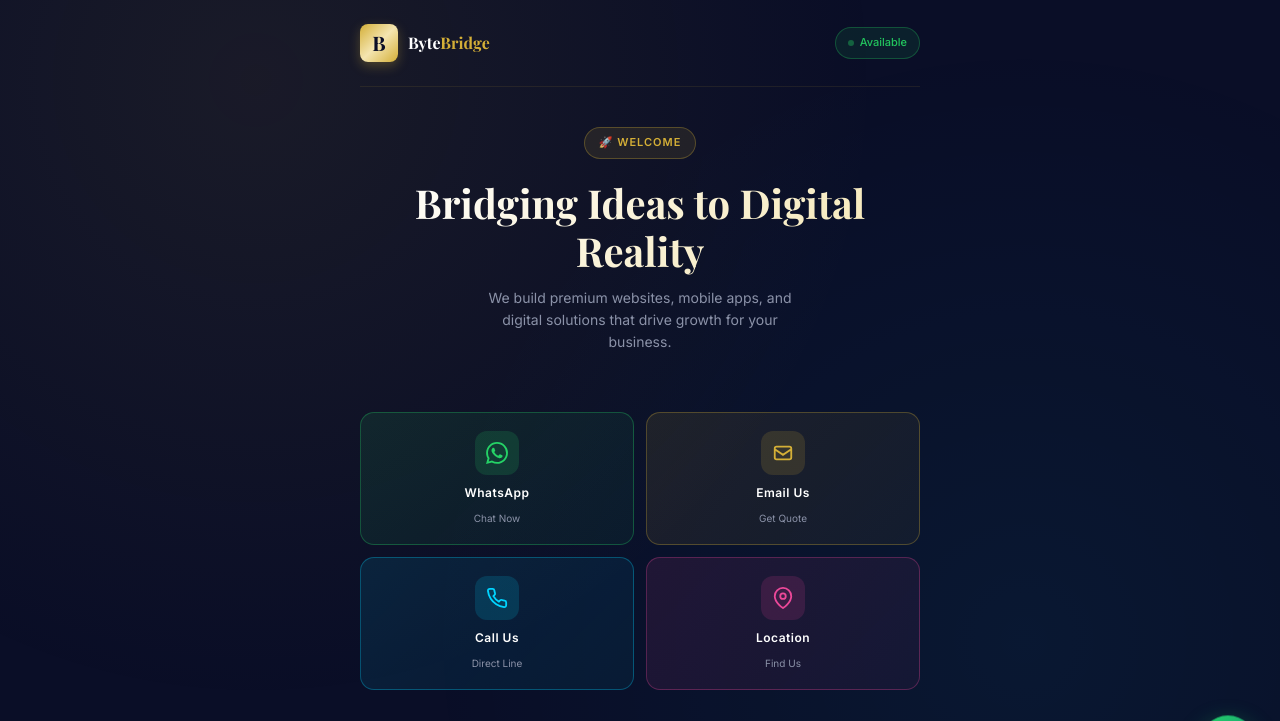
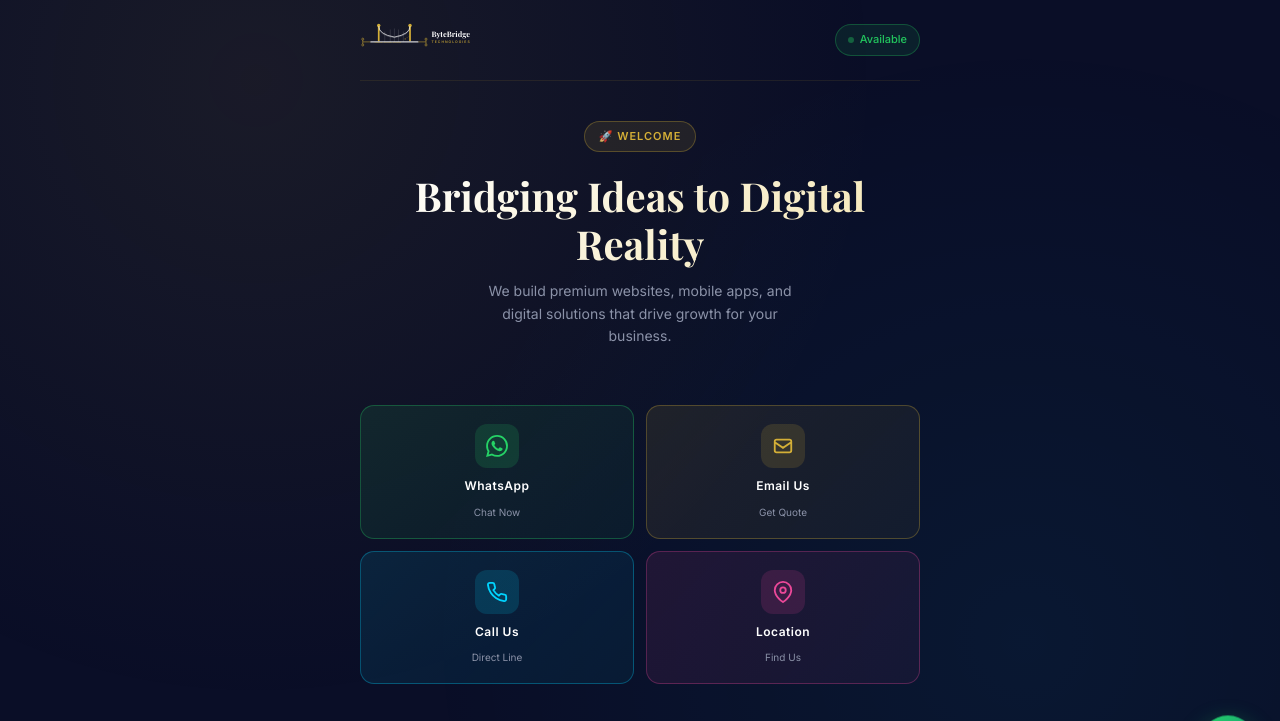
Before and after one commit to singhkrishna7481/ByteBridge, a plain HTML site: page index.html in a window 1280 px wide. Shown: the top 721 px of the page. Drawn offline with nearby package versions, Linux system fonts and the light colour scheme.

Commit message:
Update logo to use SVG and clean up styles
Replaced logo icon and text with an SVG logo. Adjusted logo gap and removed unused styles.

```diff
--- a/index.html
+++ b/index.html
@@ -71,33 +71,15 @@
   .logo {
     display: flex;
     align-items: center;
-    gap: 10px;
+    gap: 0;
   }
 
-  .logo-icon {
-    width: 38px;
-    height: 38px;
-    background: linear-gradient(135deg, var(--gold) 0%, var(--gold-light) 50%, var(--gold) 100%);
-    border-radius: 8px;
-    display: flex;
-    align-items: center;
-    justify-content: center;
-    font-family: 'Playfair Display', serif;
-    font-weight: 700;
-    font-size: 20px;
-    color: var(--navy);
-    box-shadow: 0 4px 12px rgba(212, 175, 55, 0.3);
-  }
-
-  .logo-text {
-    font-family: 'Playfair Display', serif;
-    font-size: 16px;
-    font-weight: 700;
-    color: var(--white);
-  }
-
-  .logo-text span {
-    color: var(--gold);
+  /* SVG logo sizing — no box, just the bridge mark */
+  .logo-svg {
+    display: block;
+    width: 110px;
+    height: auto;
+    overflow: visible;
   }
 
   .status-badge {
@@ -598,8 +580,49 @@
   <!-- Header -->
   <header class="header fade-in">
     <div class="logo">
-      <div class="logo-icon">B</div>
-      <div class="logo-text">Byte<span>Bridge</span></div>
+      <!-- ByteBridge inline SVG logo — gold+white on dark bg -->
+      <svg class="logo-svg" viewBox="0 0 320 90" fill="none" xmlns="http://www.w3.org/2000/svg" aria-label="ByteBridge Technologies">
+        <!-- Tower Left -->
+        <rect x="52" y="6" width="5" height="44" fill="#d4af37"/>
+        <!-- Tower Right -->
+        <rect x="143" y="6" width="5" height="44" fill="#d4af37"/>
+        <!-- Tower top circles -->
+        <circle cx="54.5" cy="4" r="5" fill="#d4af37"/>
+        <circle cx="145.5" cy="4" r="5" fill="#d4af37"/>
+        <!-- Main suspension cables -->
+        <path d="M54.5 6 Q54.5 30 100 38 Q145.5 30 145.5 6" stroke="white" stroke-width="2.2" fill="none" opacity="0.9"/>
+        <!-- Inner cables -->
+        <path d="M54.5 10 Q54.5 32 100 40 Q145.5 32 145.5 10" stroke="white" stroke-width="1.2" fill="none" opacity="0.45"/>
+        <!-- Road/deck -->
+        <rect x="30" y="50" width="140" height="4" rx="1" fill="white" opacity="0.8"/>
+        <!-- Binary text on deck -->
+        <text x="42" y="55" font-family="monospace" font-size="5" fill="#d4af37" opacity="0.85">01000010 01111001 01110100</text>
+        <!-- Pixel break effect (right side) -->
+        <rect x="130" y="42" width="3" height="3" fill="#d4af37" opacity="0.8"/>
+        <rect x="136" y="39" width="2" height="2" fill="#d4af37" opacity="0.6"/>
+        <rect x="141" y="36" width="2" height="2" fill="#d4af37" opacity="0.35"/>
+        <!-- Circuit traces left -->
+        <line x1="30" y1="52" x2="8" y2="52" stroke="#d4af37" stroke-width="1.5"/>
+        <line x1="8" y1="52" x2="8" y2="58" stroke="#d4af37" stroke-width="1.5"/>
+        <circle cx="8" cy="61" r="3" fill="none" stroke="#d4af37" stroke-width="1.5"/>
+        <line x1="8" y1="46" x2="8" y2="52" stroke="#d4af37" stroke-width="1.5"/>
+        <circle cx="8" cy="44" r="3" fill="none" stroke="#d4af37" stroke-width="1.5"/>
+        <!-- Circuit traces right -->
+        <line x1="170" y1="52" x2="192" y2="52" stroke="#d4af37" stroke-width="1.5"/>
+        <line x1="192" y1="52" x2="192" y2="58" stroke="#d4af37" stroke-width="1.5"/>
+        <circle cx="192" cy="61" r="3" fill="none" stroke="#d4af37" stroke-width="1.5"/>
+        <line x1="192" y1="46" x2="192" y2="52" stroke="#d4af37" stroke-width="1.5"/>
+        <circle cx="192" cy="44" r="3" fill="none" stroke="#d4af37" stroke-width="1.5"/>
+        <!-- Hanger cables -->
+        <line x1="72"  y1="22" x2="72"  y2="52" stroke="white" stroke-width="1" opacity="0.35"/>
+        <line x1="88"  y1="16" x2="88"  y2="52" stroke="white" stroke-width="1" opacity="0.35"/>
+        <line x1="100" y1="13" x2="100" y2="52" stroke="white" stroke-width="1" opacity="0.35"/>
+        <line x1="112" y1="16" x2="112" y2="52" stroke="white" stroke-width="1" opacity="0.35"/>
+        <line x1="126" y1="22" x2="126" y2="52" stroke="white" stroke-width="1" opacity="0.35"/>
+        <!-- Wordmark -->
+        <text x="208" y="38" font-family="'Playfair Display', Georgia, serif" font-size="22" font-weight="700" fill="white">ByteBridge</text>
+        <text x="208" y="56" font-family="'Inter', sans-serif" font-size="10" font-weight="500" fill="#d4af37" letter-spacing="3">TECHNOLOGIES</text>
+      </svg>
     </div>
     <div class="status-badge">
       <div class="status-dot"></div>
```
